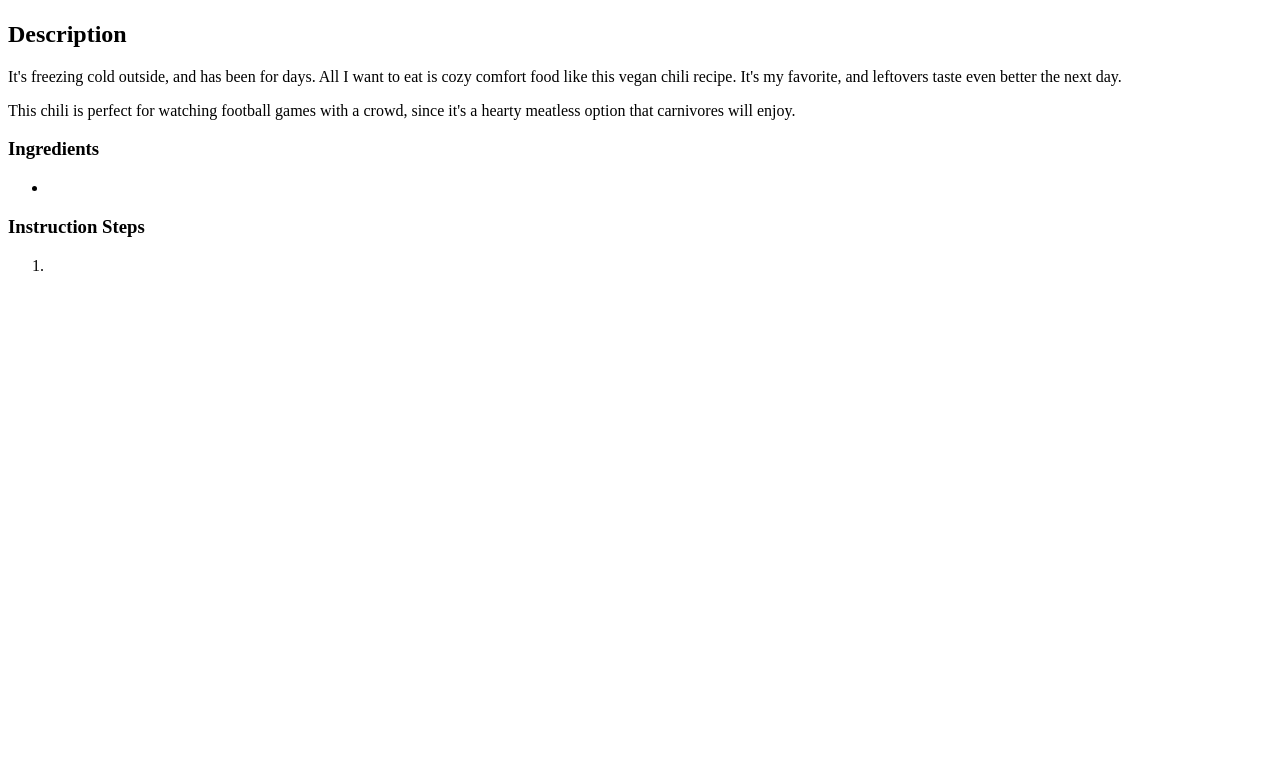
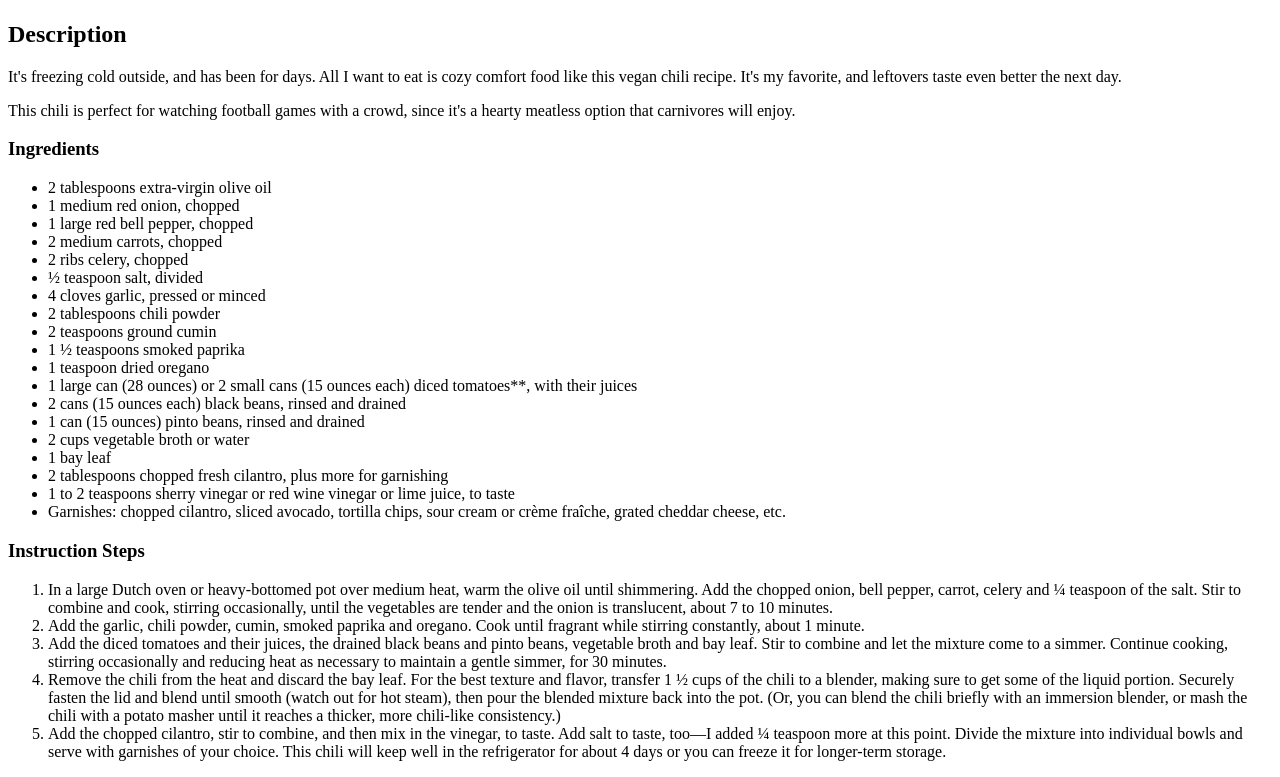
Before and after one commit to Gwynim/odin-recipes, a plain HTML site: page recipes/vegan-chili.html in a window 1280 px wide. Shown: the part 383-1160 px from the top of the page. Before the commit the page ends 800 px from the top, so only its background shows below. Drawn offline with Linux system fonts and the light colour scheme.

Commit message:
fix(elements): add ingredients & instructions text

```diff
--- a/recipes/vegan-chili.html
+++ b/recipes/vegan-chili.html
@@ -17,12 +17,34 @@
 
         <h3>Ingredients</h3>
         <ul>
-            <li></li>
+            <li>2 tablespoons extra-virgin olive oil</li>
+            <li>1 medium red onion, chopped</li>
+            <li>1 large red bell pepper, chopped</li>
+            <li>2 medium carrots, chopped</li>
+            <li>2 ribs celery, chopped</li>
+            <li>½ teaspoon salt, divided</li>
+            <li>4 cloves garlic, pressed or minced</li>
+            <li>2 tablespoons chili powder</li>
+            <li>2 teaspoons ground cumin</li>
+            <li>1 ½ teaspoons smoked paprika</li>
+            <li>1 teaspoon dried oregano</li>
+            <li>1 large can (28 ounces) or 2 small cans (15 ounces each) diced tomatoes**, with their juices</li>
+            <li>2 cans (15 ounces each) black beans, rinsed and drained</li>
+            <li>1 can (15 ounces) pinto beans, rinsed and drained</li>
+            <li>2 cups vegetable broth or water</li>
+            <li>1 bay leaf</li>
+            <li>2 tablespoons chopped fresh cilantro, plus more for garnishing</li>
+            <li>1 to 2 teaspoons sherry vinegar or red wine vinegar or lime juice, to taste</li>
+            <li>Garnishes: chopped cilantro, sliced avocado, tortilla chips, sour cream or crème fraîche, grated cheddar cheese, etc.</li>
         </ul>
 
         <h3>Instruction Steps</h3>
         <ol>
-            <li></li>
+            <li>In a large Dutch oven or heavy-bottomed pot over medium heat, warm the olive oil until shimmering. Add the chopped onion, bell pepper, carrot, celery and ¼ teaspoon of the salt. Stir to combine and cook, stirring occasionally, until the vegetables are tender and the onion is translucent, about 7 to 10 minutes.</li>
+            <li>Add the garlic, chili powder, cumin, smoked paprika and oregano. Cook until fragrant while stirring constantly, about 1 minute.</li>
+            <li>Add the diced tomatoes and their juices, the drained black beans and pinto beans, vegetable broth and bay leaf. Stir to combine and let the mixture come to a simmer. Continue cooking, stirring occasionally and reducing heat as necessary to maintain a gentle simmer, for 30 minutes.</li>
+            <li>Remove the chili from the heat and discard the bay leaf. For the best texture and flavor, transfer 1 ½ cups of the chili to a blender, making sure to get some of the liquid portion. Securely fasten the lid and blend until smooth (watch out for hot steam), then pour the blended mixture back into the pot. (Or, you can blend the chili briefly with an immersion blender, or mash the chili with a potato masher until it reaches a thicker, more chili-like consistency.)</li>
+            <li>Add the chopped cilantro, stir to combine, and then mix in the vinegar, to taste. Add salt to taste, too—I added ¼ teaspoon more at this point. Divide the mixture into individual bowls and serve with garnishes of your choice. This chili will keep well in the refrigerator for about 4 days or you can freeze it for longer-term storage.</li>
         </ol>
     </body>
 </html>
```
